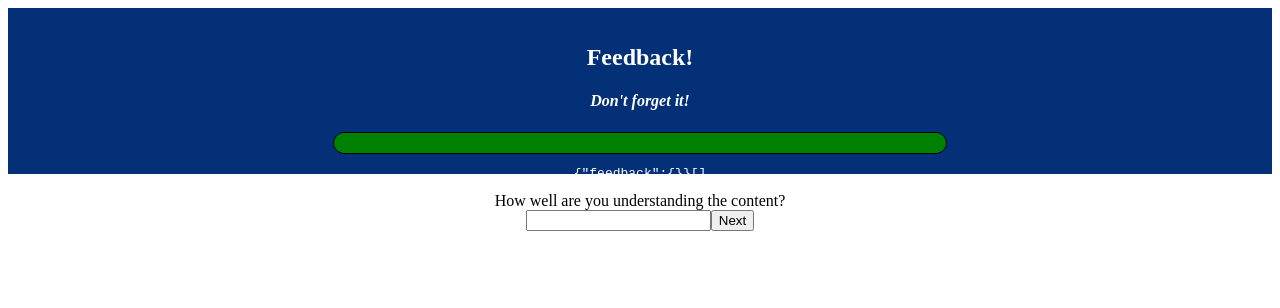
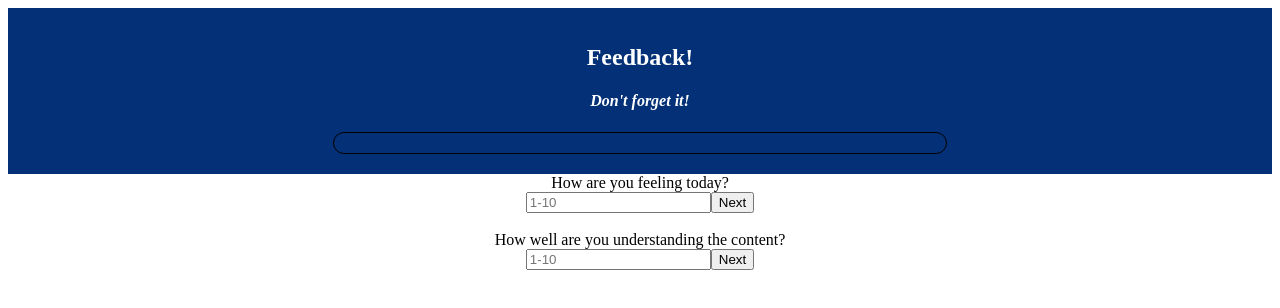
Before and after one commit to nathansalazar/daily-feedback, a React (Create React App) app: page /#/page2 in a window 1280 px wide. Shown: the top 308 px of the page. Built offline with nearby package versions, Linux system fonts and the light colour scheme.

Commit message:
fix redirecting issues; set up progress bar

```diff
--- a/src/components/Admin/Admin.js
+++ b/src/components/Admin/Admin.js
@@ -12,7 +12,9 @@ class Admin extends Component{
     getFeedback = () => {
         axios.get('/admin/feedback').then((response)=>{
             console.log('GET response:',response.data);
-            this.setState({feedback: response.data});
+            //we sort the array so that the most recent feedback is on top,
+            //then store it in local state
+            this.setState({feedback: response.data.sort((a,b) => {return b.id-a.id})});
         }).then((error) => {
             console.log('Error in GET:', error);
         })
--- a/src/components/App/App.css
+++ b/src/components/App/App.css
@@ -18,6 +18,7 @@
 }
 
 .progressBarContainer{
+  position: relative;
   width: 50%;
   height: 20px;
   margin: auto;
@@ -26,9 +27,8 @@
 }
 
 .progressBar{
-  position: relative;
+  /* position: relative; */
   height: 20px;
   background: green;
-  /* width: 40%; */
   border-radius: inherit;
 }
--- a/src/components/App/App.js
+++ b/src/components/App/App.js
@@ -1,7 +1,6 @@
 import React, { Component } from 'react';
 import './App.css';
-import {HashRouter as Router, Route, Link } from 'react-router-dom';
-import {Redirect} from 'react-router-dom';
+import {HashRouter as Router, Route } from 'react-router-dom';
 import ProgressBar from '../ProgressBar/ProgressBar';
 import Page1 from '../Page1/Page1';
 import Page2 from '../Page2/Page2';
@@ -13,17 +12,15 @@ import Admin from '../Admin/Admin';
 class App extends Component {
 
   state={
-    goToNext: false
+    goToPage1: false,
+    showButton: true
   }
 
   handleClick=()=>{
-    this.setState({goToNext: true});
+    this.setState({goToPage1: true, showButton: false});
   }
 
   render() {
-    // if(this.state.goToNext){
-    //   return <Redirect to="/page1" />
-    // }
 
     return (
       <Router>
@@ -33,26 +30,8 @@ class App extends Component {
           <h4><i>Don't forget it!</i></h4>
           <ProgressBar />
         </header>
-        {this.state.goToNext && <button>Click to Begin</button>}
-        {/* <ul>
-          <li>
-            <Link to="/page1" >Page 1</Link>
-          </li>
-          <li>
-            <Link to="/page2" >Page 2</Link>
-          </li>
-          <li>
-            <Link to="/page3" >Page 3</Link>
-          </li>
-          <li>
-            <Link to="/page4" >Page 4</Link>
-          </li>
-          <li>
-            <Link to="/submitted" >Submitted</Link>
-          </li>
-        </ul> */}
+        <Page1 />
         <br/>
-        <Route exact path="/page1" component={Page1} />
         <Route exact path="/page2" component={Page2} />
         <Route exact path="/page3" component={Page3} />
         <Route exact path="/page4" component={Page4} />
--- a/src/components/Page1/Page1.js
+++ b/src/components/Page1/Page1.js
@@ -20,18 +20,32 @@ class Page1 extends Component {
     }
 
     render() {
-        if(this.state.goToNext){
-            return <Redirect to='/page2' />;
+        if(this.props.feedback.comments){
+            return <Redirect to='/submitted' />
         }
-
+        else if(this.props.feedback.supported){
+            return <Redirect to='/page4' />
+        }
+        else if(this.props.feedback.understanding){
+            return <Redirect to='/page3' />
+        }
+        else if(this.props.feedback.feeling){
+            return <Redirect to='/page2' />
+        }
+        else{
             return (<div>
                 <div>How are you feeling today?</div>
                 <form onSubmit={this.handleSubmit}>
-                <input type="number" onChange={this.handleChange} />
+                    <input type="number" onChange={this.handleChange} placeholder="1-10" />
                     <input type="button" value="Next" onClick={this.handleSubmit} />
                 </form>
             </div>);
         }
     }
+}
 
-export default connect()(Page1);
+const mapReduxStoreToProps = (reduxStore) => {
+    return {feedback: reduxStore.feedback};
+}
+
+export default connect(mapReduxStoreToProps)(Page1);
--- a/src/components/Page2/Page2.js
+++ b/src/components/Page2/Page2.js
@@ -1,6 +1,5 @@
 import React, { Component } from 'react';
 import {connect} from 'react-redux';
-import {Redirect} from 'react-router-dom';
 
 class Page2 extends Component {
 
@@ -20,18 +19,16 @@ class Page2 extends Component {
     }
 
     render() {
-        if(this.state.goToNext){
-            return <Redirect to='/page3' />;
-        }
 
         return (<div>
             <div>How well are you understanding the content?</div>
             <form onSubmit={this.handleSubmit}>
-                <input type="number" onChange={this.handleChange} />
+                <input type="number" onChange={this.handleChange} placeholder="1-10" />
                 <input type="button" value="Next" onClick={this.handleSubmit} />
             </form>
         </div>);
     }
 }
 
+
 export default connect()(Page2);
--- a/src/components/Page3/Page3.js
+++ b/src/components/Page3/Page3.js
@@ -1,6 +1,5 @@
 import React, { Component } from 'react';
 import {connect} from 'react-redux';
-import {Redirect} from 'react-router-dom';
 
 class Page3 extends Component {
 
@@ -20,14 +19,11 @@ class Page3 extends Component {
     }
 
     render() {
-        if(this.state.goToNext){
-            return <Redirect to='/page4' />;
-        }
 
         return (<div>
             <div>How well are you being supported?</div>
             <form onSubmit={this.handleSubmit}>
-                <input type="number" onChange={this.handleChange} />
+                <input type="number" onChange={this.handleChange} placeholder="1-10" />
                 <input type="button" value="Next" onClick={this.handleSubmit} />
             </form>
         </div>);
--- a/src/components/Page4/Page4.js
+++ b/src/components/Page4/Page4.js
@@ -1,7 +1,6 @@
 import React, { Component } from 'react';
 import {connect} from 'react-redux';
 import axios from 'axios';
-import {Redirect} from 'react-router-dom';
 
 class Page4 extends Component {
 
@@ -17,19 +16,16 @@ class Page4 extends Component {
     handleSubmit = (event) => {
         event.preventDefault();
         this.props.dispatch({type: 'COMMENTS', payload: this.state.comments});
+        this.setState({goToNext: true});
         axios.post('/admin/feedback', this.props.feedback).then((response) => {
+            //for some reason this is not sending the comments part of the feedback
             console.log('POST response:', response);
-            this.props.dispatch({type: 'EMPTY'});
         }).catch((error) => {
             console.log('Error in POST:', error);
         })
-        this.setState({goToNext: true});
     }
 
     render() {
-        if(this.state.goToNext){
-            return <Redirect to='/submitted' />;
-        }
 
         return (<div>
             <div>Any comments you would like to leave?</div>
@@ -37,6 +33,8 @@ class Page4 extends Component {
                 <input type="text" onChange={this.handleChange} />
                 <input type="button" value="Submit" onClick={this.handleSubmit} />
             </form>
+            {JSON.stringify(this.props.feedback)}
+            {/* this can be taken out */}
         </div>);
     }
 }
--- a/src/components/ProgressBar/ProgressBar.js
+++ b/src/components/ProgressBar/ProgressBar.js
@@ -3,18 +3,18 @@ import {connect} from 'react-redux';
 
 class ProgressBar extends Component{
 
+
     render(){
-        return (<div className="progressBarContainer">
-        <div className="progressBar" style={{width: `${Object.keys(this.props.reduxStore).length/.04}`}}></div>
-        <pre>
-        {JSON.stringify(this.props.reduxStore)}
-        {JSON.stringify(Object.keys(this.props.reduxStore.feedback))}</pre>
+        return (<div>
+          <div className="progressBarContainer">
+        <div className="progressBar" style={{width: `${100*Object.keys(this.props.feedback).length/4}%`}}></div>
+      </div>
       </div>);
     }
 }
 
-const mapReduxStoreToProps = (reduxStore) => {
-    return {reduxStore}
+const mapReduxStoreToProps = (reduxState) => {
+    return {feedback: reduxState.feedback}
   }
 
 export default connect(mapReduxStoreToProps)(ProgressBar);
--- a/src/components/Submitted/Submitted.js
+++ b/src/components/Submitted/Submitted.js
@@ -1,5 +1,6 @@
 import React, {Component} from 'react';
 import {Redirect} from 'react-router-dom';
+import {connect} from 'react-redux';
 
 class Submitted extends Component{
 
@@ -9,12 +10,13 @@ class Submitted extends Component{
 
     handleClick = () => {
         this.setState({goToBeginning: true});
+        this.props.dispatch({type: 'EMPTY'});
     }
 
     render(){
 
         if(this.state.goToBeginning){
-            return <Redirect to="/page1" />
+            return <Redirect to="/" />
         }
 
         return (<div>
@@ -25,4 +27,4 @@ class Submitted extends Component{
     }
 }
 
-export default Submitted;
+export default connect()(Submitted);
--- a/src/index.js
+++ b/src/index.js
@@ -10,16 +10,16 @@ import logger from 'redux-logger';
 const feedback = (state = {}, action) => {
     switch (action.type) {
         case 'FEELING':
-            state.feeling = action.payload;
+            state = {...state, feeling: action.payload};
             return state;
         case 'UNDERSTANDING':
-            state.understanding = action.payload;
+            state = {...state, understanding: action.payload};
             return state;
         case 'SUPPORTED':
-            state.supported = action.payload;
+            state = {...state, supported: action.payload};
             return state;
         case 'COMMENTS':
-            state.comments = action.payload;
+            state = {...state, comments: action.payload};
             return state;
         case 'EMPTY':
             return {};
```
Also changed, not shown: 1 other file (tests, documents, lock files or other folders). Lines whose indentation alone changed are shown as unchanged.
